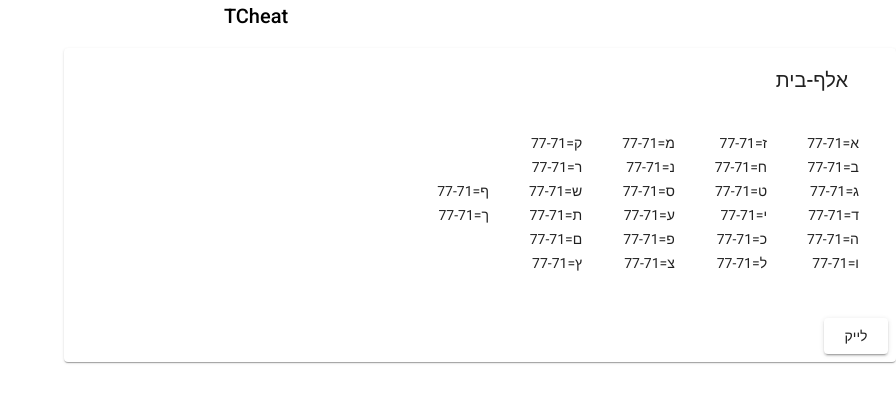
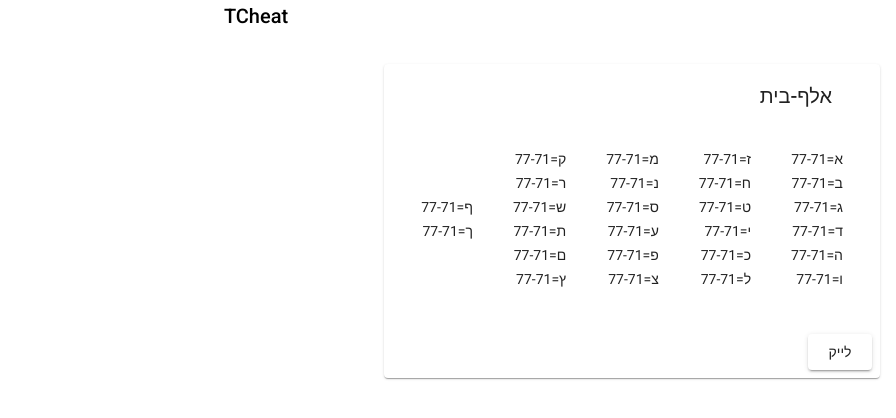
Before and after one commit to VitaliPom/TCheat, an Angular app in the folder TCheat/: page / in a window 1280 px wide. Shown: the top 418 px of the page, without its empty margins (384-1280 px from the left). Built offline with nearby package versions, Linux system fonts and the light colour scheme.

Commit message:
Added padding to container + set width to be max-content

```diff
--- a/TCheat/package.json
+++ b/TCheat/package.json
@@ -17,6 +17,7 @@
     "@angular/common": "~10.2.0",
     "@angular/compiler": "~10.2.0",
     "@angular/core": "~10.2.0",
+    "@angular/flex-layout": "^11.0.0-beta.33",
     "@angular/forms": "~10.2.0",
     "@angular/material": "~10.2.7",
     "@angular/platform-browser": "~10.2.0",
--- a/TCheat/src/app/app.component.css
+++ b/TCheat/src/app/app.component.css
@@ -1,5 +1,9 @@
 @import '~@angular/material/prebuilt-themes/indigo-pink.css';
 
 .example-card {
-    max-width: 800px;
+    max-width: max-content;
   }
+
+.example-card-div {
+  padding: 2vh;
+}
--- a/TCheat/src/app/app.component.html
+++ b/TCheat/src/app/app.component.html
@@ -1,5 +1,5 @@
 <h2  style="text-align: center;">{{title}}</h2>
-<div dir="rtl">
+<div dir="rtl" class="example-card-div">
     <mat-card class="example-card" dir="ltr">
     <mat-card-header dir="rtl">
        <h2>
@@ -18,7 +18,7 @@
             </tr>
         </table>
     </mat-card-content>
-    <mat-card-actions dir="rtl">
+    <mat-card-actions dir="rtl" class="sizable">
         <button mat-raised-button dir="rtl">לייק</button>
       </mat-card-actions>
 </mat-card>
--- a/TCheat/src/app/app.module.ts
+++ b/TCheat/src/app/app.module.ts
@@ -7,6 +7,8 @@ import {MatCardModule} from '@angular/material/card';
 import {MatButtonModule} from '@angular/material/button';
 import {MatButtonToggleModule} from '@angular/material/button-toggle';
 import {BrowserAnimationsModule} from '@angular/platform-browser/animations';
+import { FlexLayoutModule } from '@angular/flex-layout';
+
 @NgModule({
   declarations: [
     AppComponent
@@ -17,7 +19,8 @@ import {BrowserAnimationsModule} from '@angular/platform-browser/animations';
     MatCardModule,
     MatButtonModule,
     MatButtonToggleModule,
-    BrowserAnimationsModule
+    BrowserAnimationsModule,
+    FlexLayoutModule
   ],
   providers: [],
   bootstrap: [AppComponent]
```
Also changed, not shown: 1 other file (tests, documents, lock files or other folders).
